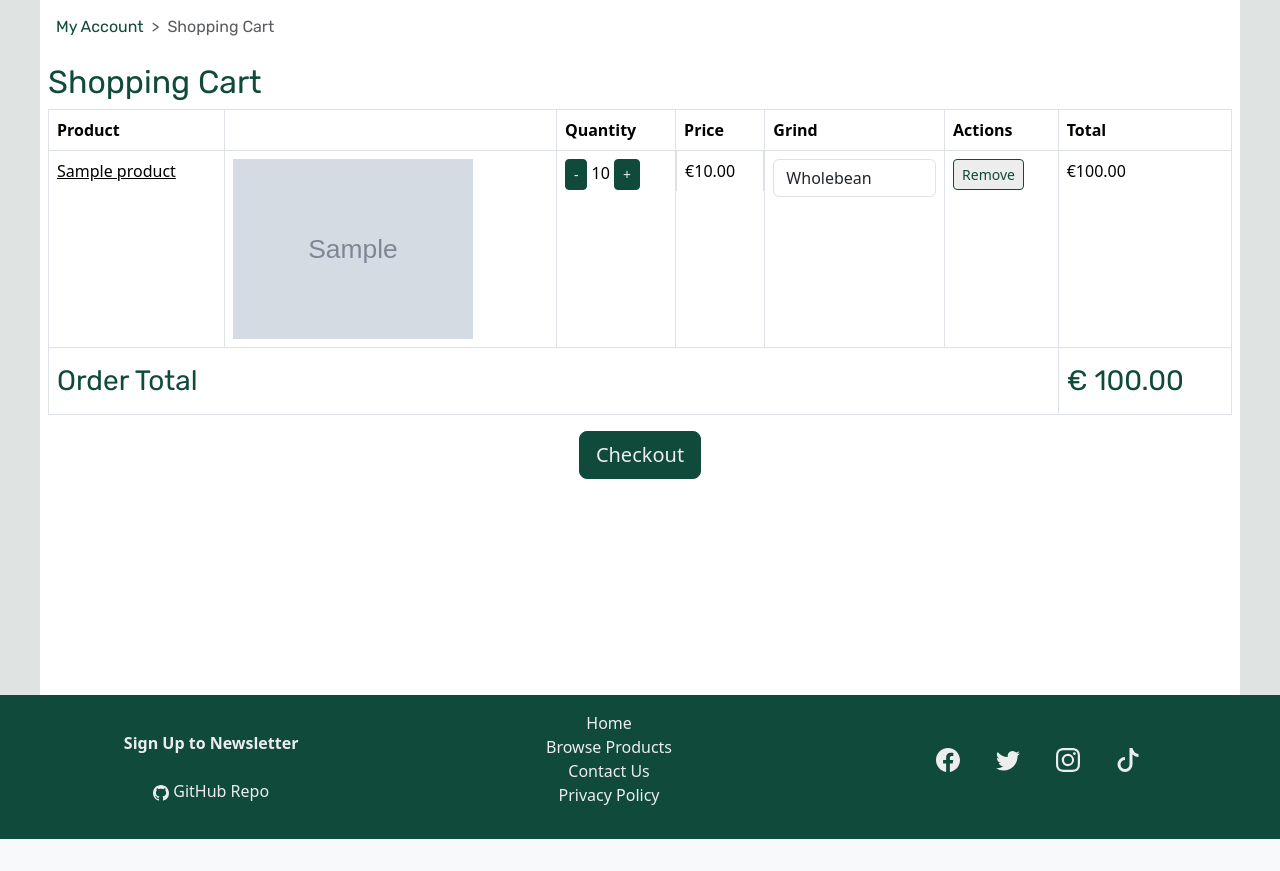
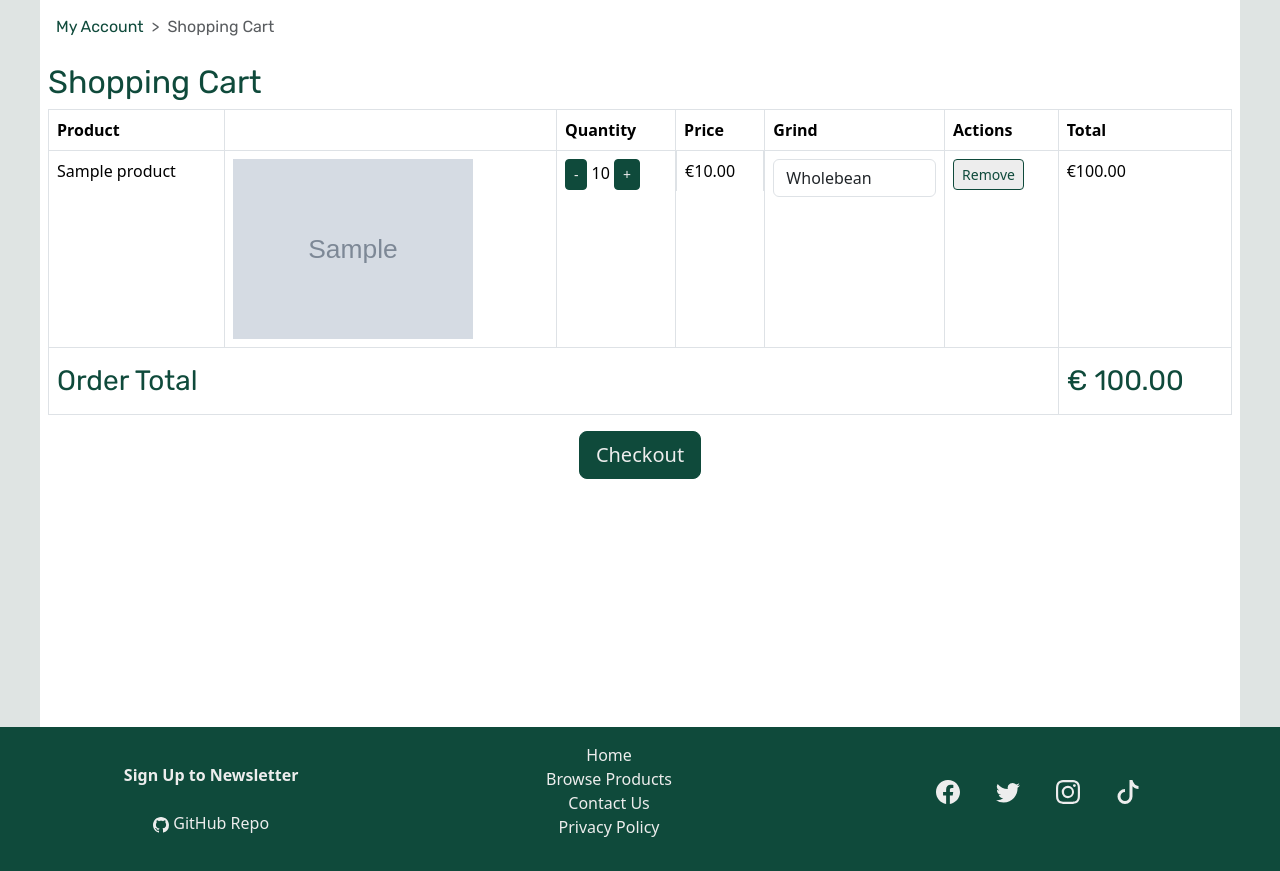
Before and after one commit to davidindub/coffeecrew, a Django app: page /cart/ in a window 1280 px wide. Shown: the part 99-970 px from the top of the page. Before the commit the page ends 938 px from the top, so only its background shows below. Run offline with Django 4.2, Linux system fonts and the light colour scheme; a user stored in the database is signed in; tables that the repository leaves empty hold one stand-in row (values such as "Sample post"); grey boxes marked "Sample" are stand-in pictures; some libraries are stand-ins or nearby versions.

Commit message:
Update link styling

```diff
--- a/static/css/base.css
+++ b/static/css/base.css
@@ -42,10 +42,14 @@ body {
     margin: 0 auto;
 }
 
+p a {
+    text-decoration: underline;
+}
+
 a {
     color: inherit;
     transition: all 0.2s ease-in-out;
-    text-decoration: underline;
+    text-decoration: none;
 }
 
 a:hover {
@@ -82,6 +86,7 @@ main {
 .container-fluid {
     padding: 0.5rem;
     min-height: 80vh;
+    margin-bottom: 2rem;
 }
 
 .cart-form {
@@ -222,7 +227,7 @@ footer a,
     width: 100%;
     height: 100vh;
     max-height: 700px;
-    min-height: 640px;
+    min-height: 600px;
     background-image: url("/static/images/hero-coffee-beans.jpg");
     background-position: center;
     background-size: cover;
```
